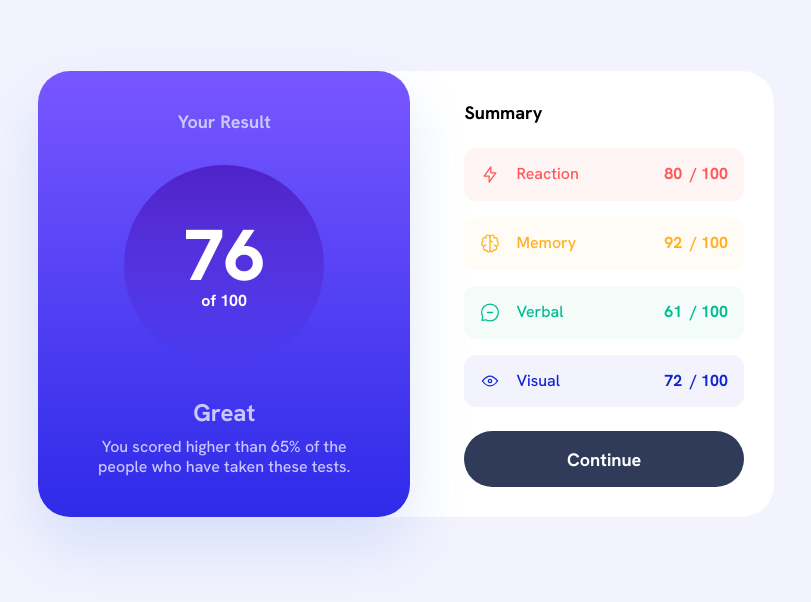
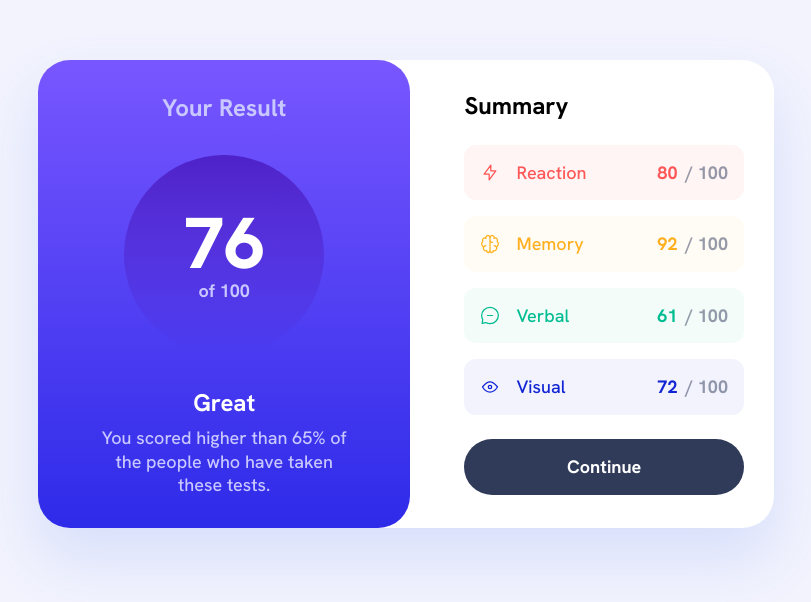
Before and after one commit to super7ramp/frontend-mentor, a React (Vite) app in the folder 12-results-summary-component/results-summary-component-react/: page / in a window 1280 px wide. Shown: the part 106-708 px from the top of the page, without its empty margins (234-1045 px from the left). Built offline with nearby package versions, Linux system fonts and the light colour scheme.

Commit message:
Results summary component, React, fixes

```diff
--- a/12-results-summary-component/results-summary-component-react/src/App.css
+++ b/12-results-summary-component/results-summary-component-react/src/App.css
@@ -2,7 +2,7 @@ body {
     background-color: var(--blue-50);
 }
 
-@media (min-width: 635px) {
+@media (min-width: 650px) {
     body {
         min-height: 100vh;
         display: flex;
--- a/12-results-summary-component/results-summary-component-react/src/components/FinalScoreCard.css
+++ b/12-results-summary-component/results-summary-component-react/src/components/FinalScoreCard.css
@@ -10,14 +10,18 @@
     border-bottom-left-radius: 32px;
     border-bottom-right-radius: 32px;
     gap: var(--24px);
-    box-shadow: 0 30px 60px 0 hsl(224deg, 82%, 58%, 15%);
 }
 
-@media (min-width: 635px) {
+@media (min-width: 650px) {
     .final-score-card {
         gap: var(--32px);
         border-radius: 32px;
         width: 100%;
+    }
+
+    .final-score-card__header {
+        /* text-preset-4 */
+        font-size: var(--24px);
     }
 }
 
@@ -30,22 +34,44 @@
     border-radius: 50%;
     height: var(--score-circle-size);
     width: var(--score-circle-size);
-    color: white;
     background: var(--gradient-1);
 }
 
-@media (min-width: 635px) {
+@media (min-width: 650px) {
     .final-score-card__result {
         --score-circle-size: var(--200px);
     }
 }
 
-.final-score-card__result:last-child {
-    color: var(--navy-200);
+.final-score-card__score {
+    color: white;
 }
 
-.final-score-card__comment {
+@media (min-width: 650px) {
+    .final-score-card__score {
+        /* text-preset-1 */
+        font-size: var(--72px);
+    }
+
+    .final-score-card__percent {
+        /* text-preset-5 */
+        font-size: var(--18px);
+    }
+}
+
+.final-score-card__appraisal {
     display: flex;
     flex-direction: column;
     gap: var(--8px);
 }
+
+.final-score-card__note {
+    color: white;
+}
+
+@media (min-width: 650px) {
+    .final-score-card__comment {
+        /* text-preset-5 */
+        font-size: var(--18px);
+    }
+}
--- a/12-results-summary-component/results-summary-component-react/src/components/FinalScoreCard.jsx
+++ b/12-results-summary-component/results-summary-component-react/src/components/FinalScoreCard.jsx
@@ -2,14 +2,14 @@ import "./FinalScoreCard.css"
 
 function FinalScoreCard({result}) {
     return <div className="final-score-card">
-        <p className="text-preset-5--bold">Your Result</p>
+        <p className="text-preset-5--bold final-score-card__header">Your Result</p>
         <div className="final-score-card__result">
-            <p className="text-preset-1">{result}</p>
-            <p className="text-preset-6--bold">of 100</p>
+            <p className="text-preset-2 final-score-card__score">{result}</p>
+            <p className="text-preset-6--bold final-score-card__percent">of 100</p>
         </div>
-        <div className="final-score-card__comment">
-            <p className="text-preset-4">Great</p>
-            <p className="text-preset-6--medium">
+        <div className="final-score-card__appraisal">
+            <p className="final-score-card__note text-preset-4">Great</p>
+            <p className="final-score-card__comment text-preset-6--medium">
                 You scored higher than 65% of the people who have taken these tests.
             </p>
         </div>
--- a/12-results-summary-component/results-summary-component-react/src/components/ResultSummary.css
+++ b/12-results-summary-component/results-summary-component-react/src/components/ResultSummary.css
@@ -4,12 +4,15 @@
     gap: var(--24px);
     min-width: var(--320px);
     max-width: var(--736px);
+    min-height: 100vh;
     background-color: white;
+    box-shadow: 0 30px 60px 0 hsl(224deg, 82%, 58%, 15%);
 }
 
-@media (min-width: 635px) {
+@media (min-width: 650px) {
     .result-summary {
         flex-direction: row;
         border-radius: 32px;
+        min-height: auto;
     }
 }
--- a/12-results-summary-component/results-summary-component-react/src/components/ScoreEntry.css
+++ b/12-results-summary-component/results-summary-component-react/src/components/ScoreEntry.css
@@ -32,7 +32,23 @@
     gap: var(--16px);
 }
 
+@media (min-width: 650px) {
+    .score-entry__category {
+        /* text-preset-5 */
+        font-size: var(--18px);
+    }
+}
+
 .score-entry__score::after {
     margin-left: var(--8px);
     content: "/ 100";
+    color: var(--navy-950);
+    opacity: 50%;
 }
+
+@media (min-width: 650px) {
+    .score-entry__score {
+        /* text-preset-5 */
+        font-size: var(--18px);
+    }
+}
--- a/12-results-summary-component/results-summary-component-react/src/components/ScoreList.css
+++ b/12-results-summary-component/results-summary-component-react/src/components/ScoreList.css
@@ -6,9 +6,14 @@
     width: 100%;
 }
 
-@media (min-width: 635px) {
+@media (min-width: 650px) {
     .score-list {
         padding: 30px;
+    }
+
+    .score-list__header {
+        /* text-preset-4 */
+        font-size: var(--24px);
     }
 }
 
--- a/12-results-summary-component/results-summary-component-react/src/components/ScoreList.jsx
+++ b/12-results-summary-component/results-summary-component-react/src/components/ScoreList.jsx
@@ -3,7 +3,7 @@ import Button from "./Button.jsx";
 
 function ScoreList({children}) {
     return <section className="score-list">
-        <h1 className="text-preset-5--bold">Summary</h1>
+        <h1 className="text-preset-5--bold score-list__header">Summary</h1>
         <div className="score-list__entries">
             {children}
         </div>
--- a/12-results-summary-component/results-summary-component-react/src/index.css
+++ b/12-results-summary-component/results-summary-component-react/src/index.css
@@ -45,6 +45,14 @@
     letter-spacing: 0;
 }
 
+.text-preset-2 {
+    font-family: "Hanken Grotesk", sans-serif;
+    font-weight: 800; /* extra bold */
+    font-size: var(--56px);
+    line-height: 100%;
+    letter-spacing: 0;
+}
+
 .text-preset-4 {
     font-family: "Hanken Grotesk", sans-serif;
     font-weight: 700; /* bold */
```
